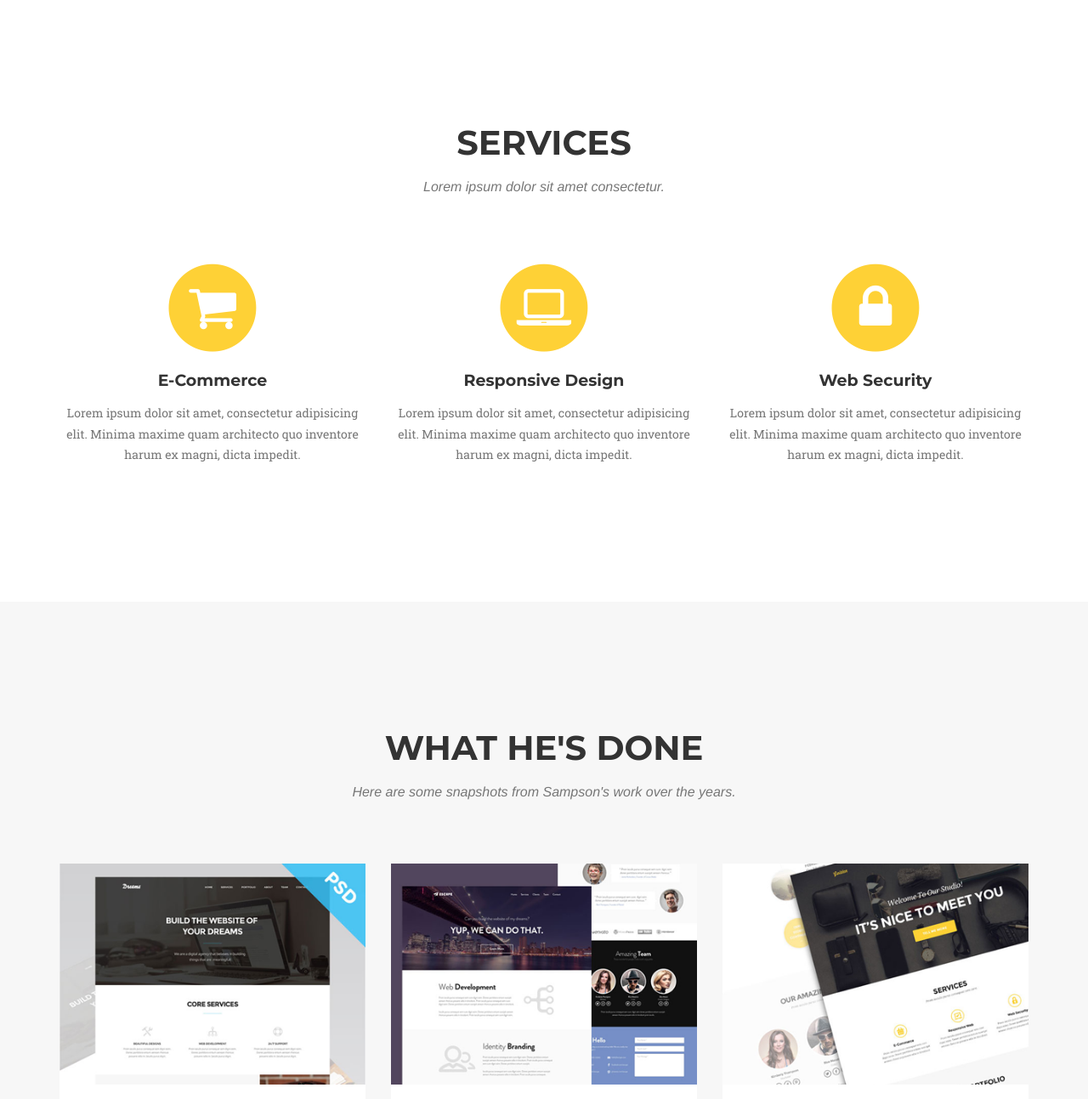
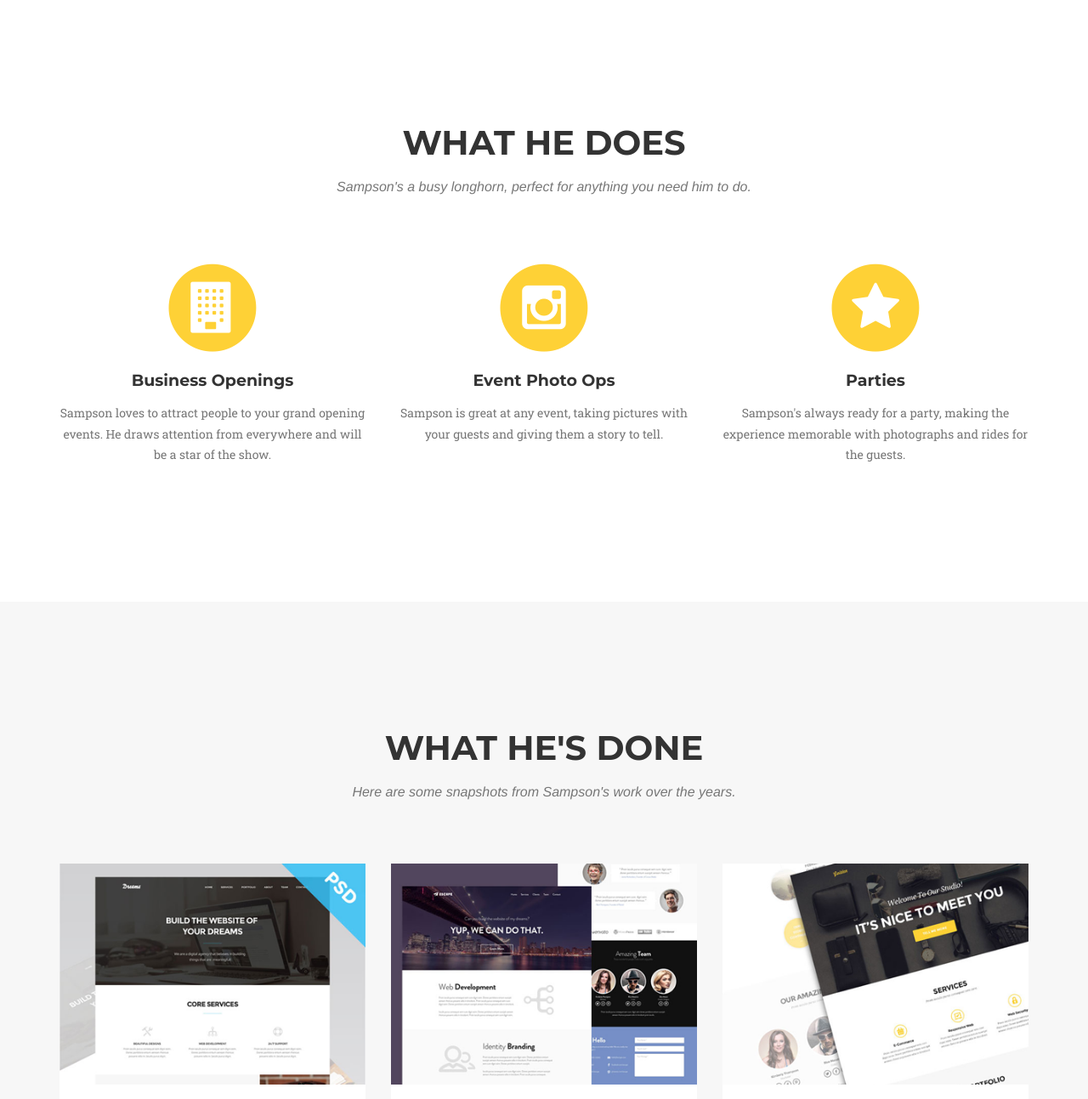
Before and after one commit to Luke-Holly/Sampson-the-Longhorn-Website, a Jekyll site: the page built from index.html, in a window 1280 px wide and 1400 px high, scrolled down 1005 px, cut to the strip 107-1400 px from the top of the window. Shown: the whole strip at 85% size. Built offline with Jekyll 4.4.1, drawn with Linux system fonts in a browser that asks for light colours; some web fonts are replaced.

Commit message:
services tweaks

```diff
--- a/_includes/css/agency.css
+++ b/_includes/css/agency.css
@@ -865,7 +865,7 @@ body {
 
 
 header {
-  background-position:65% 35% !important;
+  background-position:60% 35% !important;
 }
 
 .intro-text {
--- a/_includes/services.html
+++ b/_includes/services.html
@@ -3,34 +3,34 @@
         <div class="container">
             <div class="row">
                 <div class="col-lg-12 text-center">
-                    <h2 class="section-heading">Services</h2>
-                    <h3 class="section-subheading text-muted">Lorem ipsum dolor sit amet consectetur.</h3>
+                    <h2 class="section-heading">What He Does</h2>
+                    <h3 class="section-subheading text-muted">Sampson's a busy longhorn, perfect for anything you need him to do.</h3>
                 </div>
             </div>
             <div class="row text-center">
                 <div class="col-md-4">
                     <span class="fa-stack fa-4x">
                         <i class="fa fa-circle fa-stack-2x text-primary"></i>
-                        <i class="fa fa-shopping-cart fa-stack-1x fa-inverse"></i>
+                        <i class="fa fa-building fa-stack-1x fa-inverse"></i>
                     </span>
-                    <h4 class="service-heading">E-Commerce</h4>
-                    <p class="text-muted">Lorem ipsum dolor sit amet, consectetur adipisicing elit. Minima maxime quam architecto quo inventore harum ex magni, dicta impedit.</p>
+                    <h4 class="service-heading">Business Openings</h4>
+                    <p class="text-muted">Sampson loves to attract people to your grand opening events. He draws attention from everywhere and will be a star of the show.</p>
                 </div>
                 <div class="col-md-4">
                     <span class="fa-stack fa-4x">
                         <i class="fa fa-circle fa-stack-2x text-primary"></i>
-                        <i class="fa fa-laptop fa-stack-1x fa-inverse"></i>
+                        <i class="fa fa-instagram fa-stack-1x fa-inverse"></i>
                     </span>
-                    <h4 class="service-heading">Responsive Design</h4>
-                    <p class="text-muted">Lorem ipsum dolor sit amet, consectetur adipisicing elit. Minima maxime quam architecto quo inventore harum ex magni, dicta impedit.</p>
+                    <h4 class="service-heading">Event Photo Ops</h4>
+                    <p class="text-muted">Sampson is great at any event, taking pictures with your guests and giving them a story to tell.</p>
                 </div>
                 <div class="col-md-4">
                     <span class="fa-stack fa-4x">
                         <i class="fa fa-circle fa-stack-2x text-primary"></i>
-                        <i class="fa fa-lock fa-stack-1x fa-inverse"></i>
+                        <i class="fa fa-star fa-stack-1x fa-inverse"></i>
                     </span>
-                    <h4 class="service-heading">Web Security</h4>
-                    <p class="text-muted">Lorem ipsum dolor sit amet, consectetur adipisicing elit. Minima maxime quam architecto quo inventore harum ex magni, dicta impedit.</p>
+                    <h4 class="service-heading">Parties</h4>
+                    <p class="text-muted">Sampson's always ready for a party, making the experience memorable with photographs and rides for the guests.</p>
                 </div>
             </div>
         </div>
```
